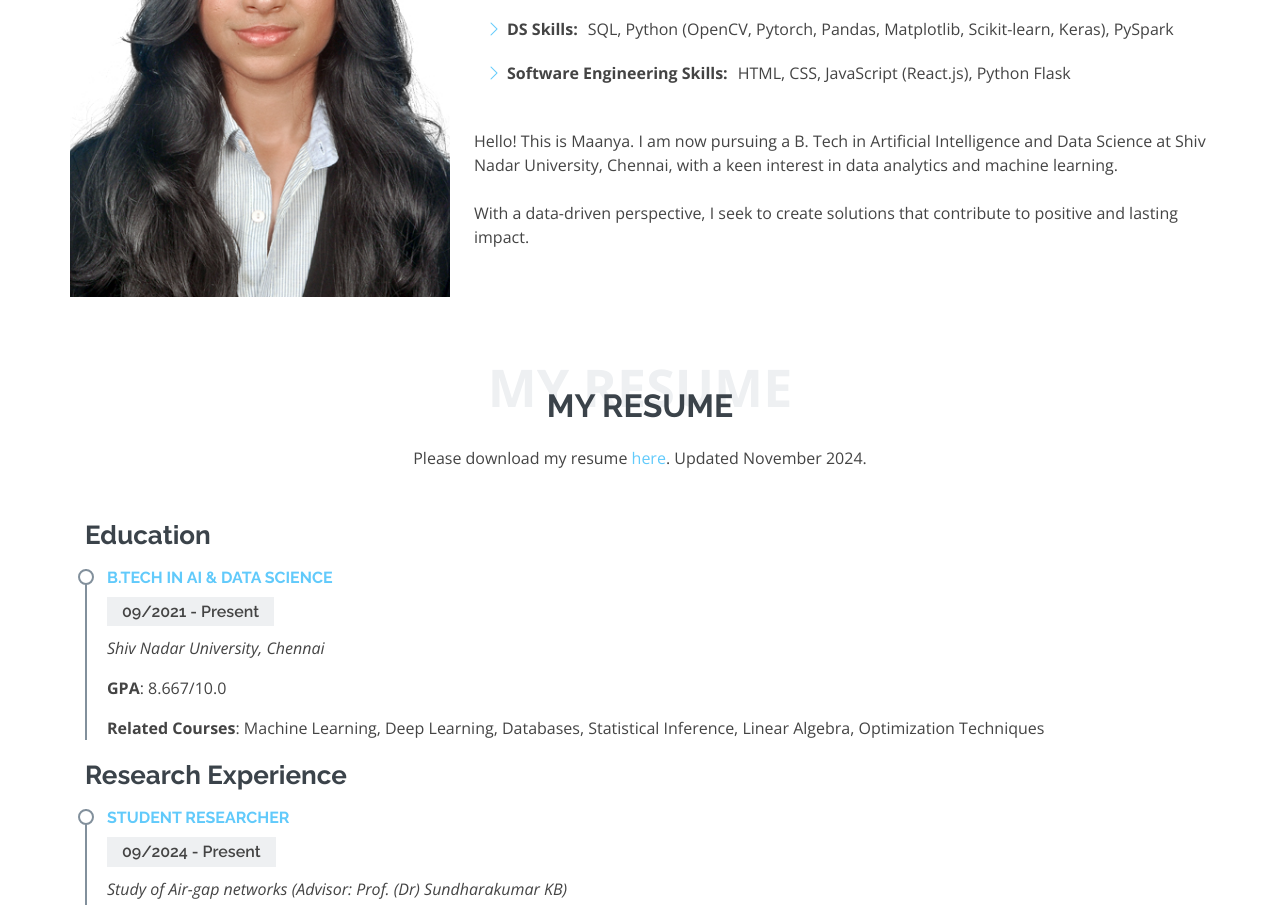
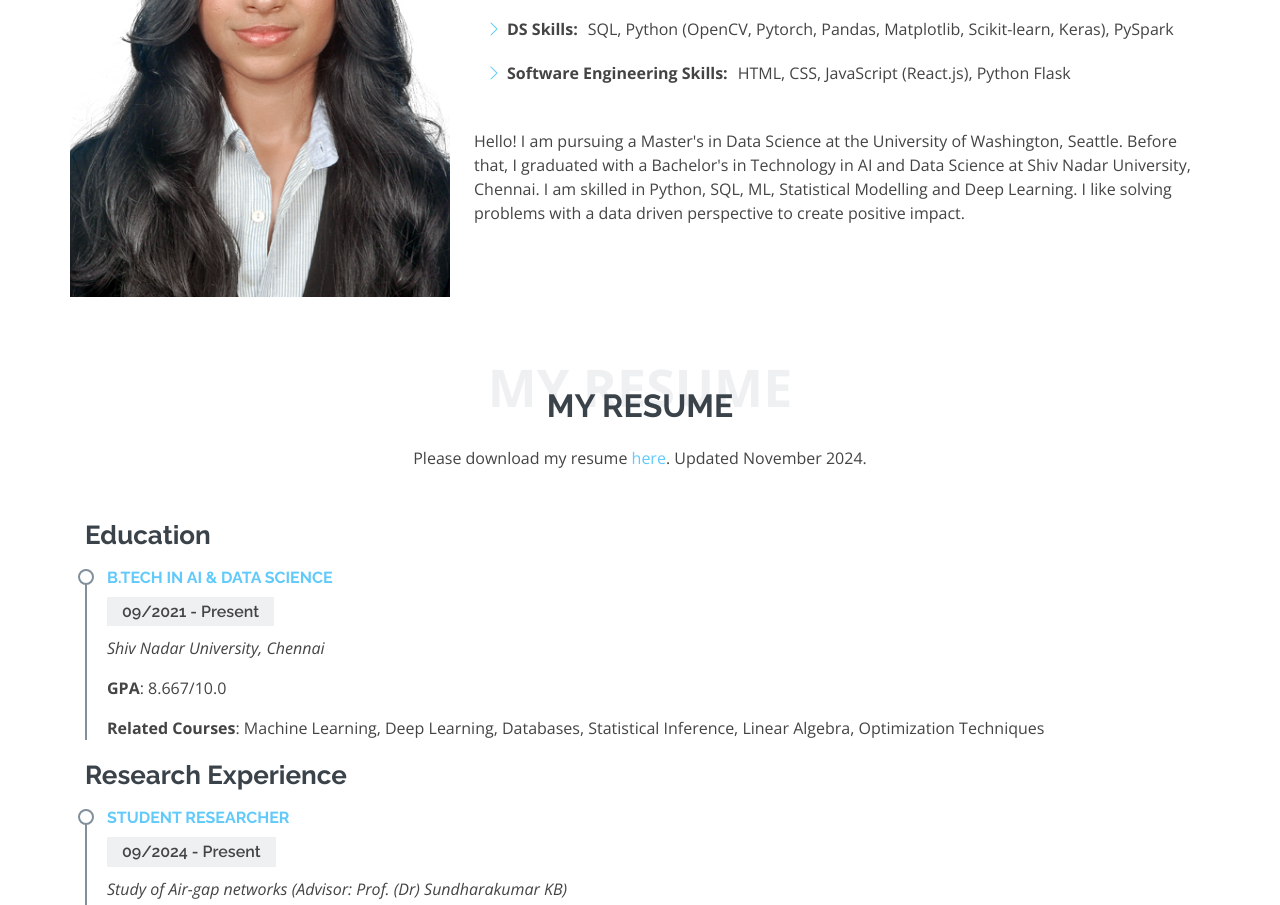
Before and after one commit to maanyabharath/maanyabharath.github.io, a plain HTML site: page index.html in a window 1280 px wide. Shown: the part 1205-2110 px from the top of the page. Drawn offline with nearby package versions, Linux system fonts and the light colour scheme.

Commit message:
Update index.html

```diff
--- a/index.html
+++ b/index.html
@@ -130,11 +130,10 @@
               </div>
               <div class="row mt-n4">
                 <br>
-                Hello! This is Maanya. I am now pursuing a B. Tech in Artificial Intelligence and Data Science at Shiv Nadar University, Chennai, with a keen interest in data analytics and machine learning.
+                Hello! I am pursuing a Master's in Data Science at the University of Washington, Seattle. Before that, I graduated with a Bachelor's in Technology in AI and Data Science at Shiv Nadar University, Chennai. I am skilled in Python, SQL, ML, Statistical Modelling and Deep Learning. I like solving problems with a data driven perspective to create positive impact.
                 <br>
 
-                <br>
-                With a data-driven perspective, I seek to create solutions that contribute to positive and lasting impact.
+
 
                 <!-- I look forward to learning and researching more about Computer Vision, Natural Language Processing, and recommendation algorithm.  -->
                 <!-- <div class="col-md-6 mt-5 d-md-flex align-items-md-stretch">
```
